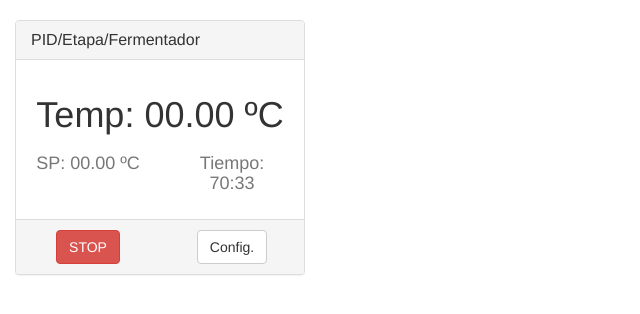
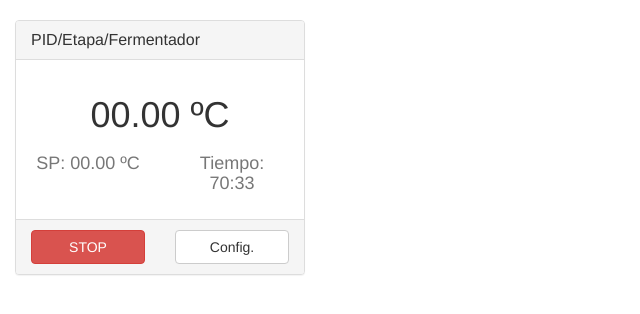
Before and after one commit to xavierlesa/djangomqtt, a Django app: template iotdevice/templates/iotdevice/device_detail.html in a window 1280 px wide. Shown: the top 314 px of the page, without its empty margins (0-640 px from the left). Run offline with Django 3.2, Linux system fonts and the light colour scheme; the template is opened without the code that fills it, so the values that code supplies are empty; parts of the project's set-up code (start-up, migrations or seed data) failed here and were passed over; some libraries are stand-ins or nearby versions.

Commit message:
[add] ui for PID

```diff
--- a/iotdevice/templates/iotdevice/controller_widget.html
+++ b/iotdevice/templates/iotdevice/controller_widget.html
@@ -5,7 +5,7 @@
     </div>
     <div class="panel-body text-center">
         <h1>
-            <!--span class="glyphicon glyphicon-tint" aria-hidden="true"></span-->Temp: {{ pid.status.sensors.0.value|floatformat|default:'00.00' }} ºC
+            <!--span class="glyphicon glyphicon-tint" aria-hidden="true"></span-->{{ pid.status.sensors.0.value|floatformat|default:'00.00' }} ºC
         </h1>
 
         <div class="row">
@@ -33,10 +33,10 @@
             </div>
             {% endcomment %}
             <div class="col-xs-6">
-                <button class="btn btn-danger" type="button"><!--span class="glyphicon glyphicon-stop" aria-hidden="true"></span-->STOP</button>
+                <button class="btn btn-danger btn-block" type="button"><!--span class="glyphicon glyphicon-stop" aria-hidden="true"></span-->STOP</button>
             </div>
             <div class="col-xs-6">
-                <button class="btn btn-default" type="button"><!--span class="glyphicon glyphicon-cog" aria-hidden="true"></span-->Config.</button>
+                <button class="btn btn-default btn-block" type="button"><!--span class="glyphicon glyphicon-cog" aria-hidden="true"></span-->Config.</button>
             </div>
         </div>
     </div>
```
